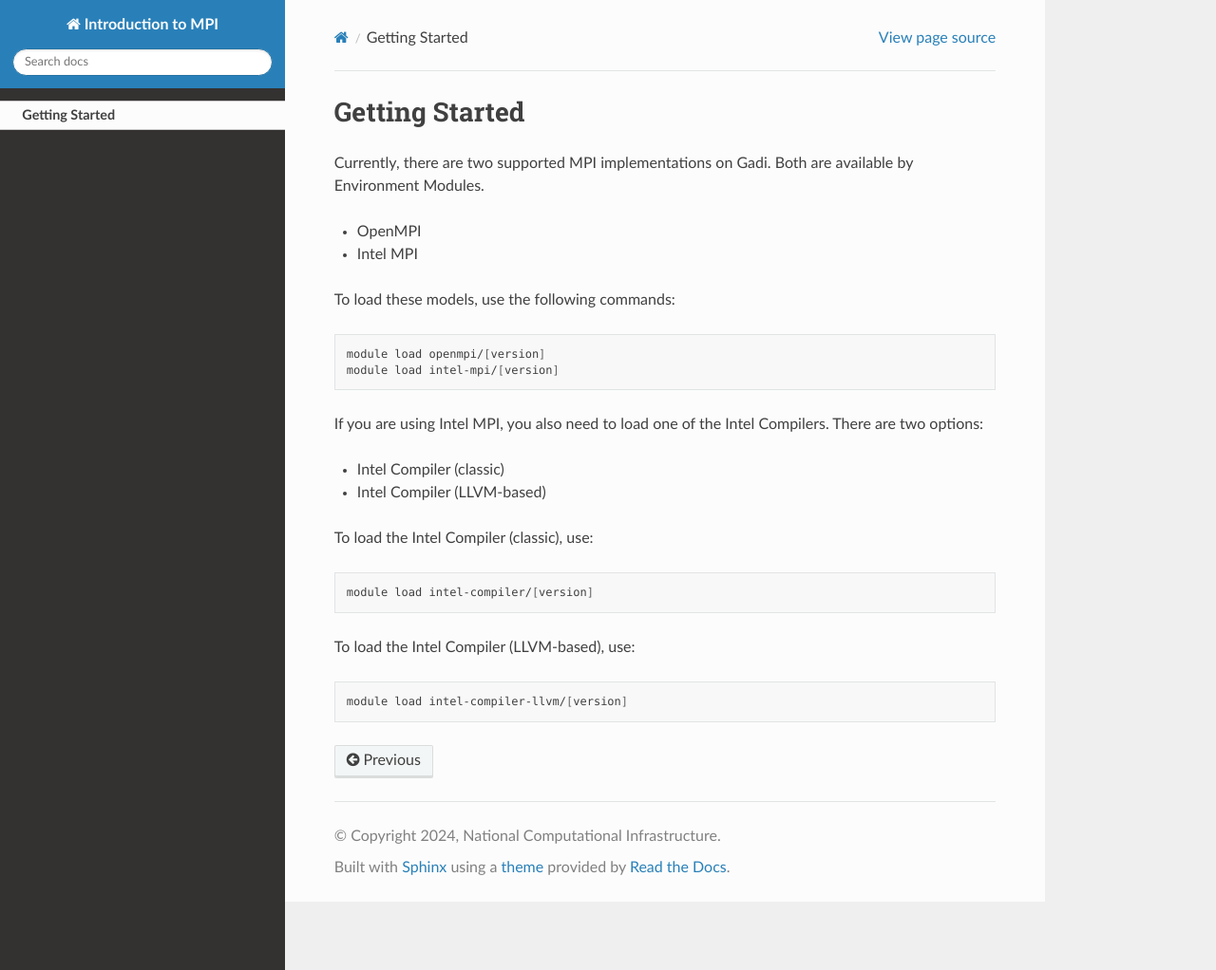
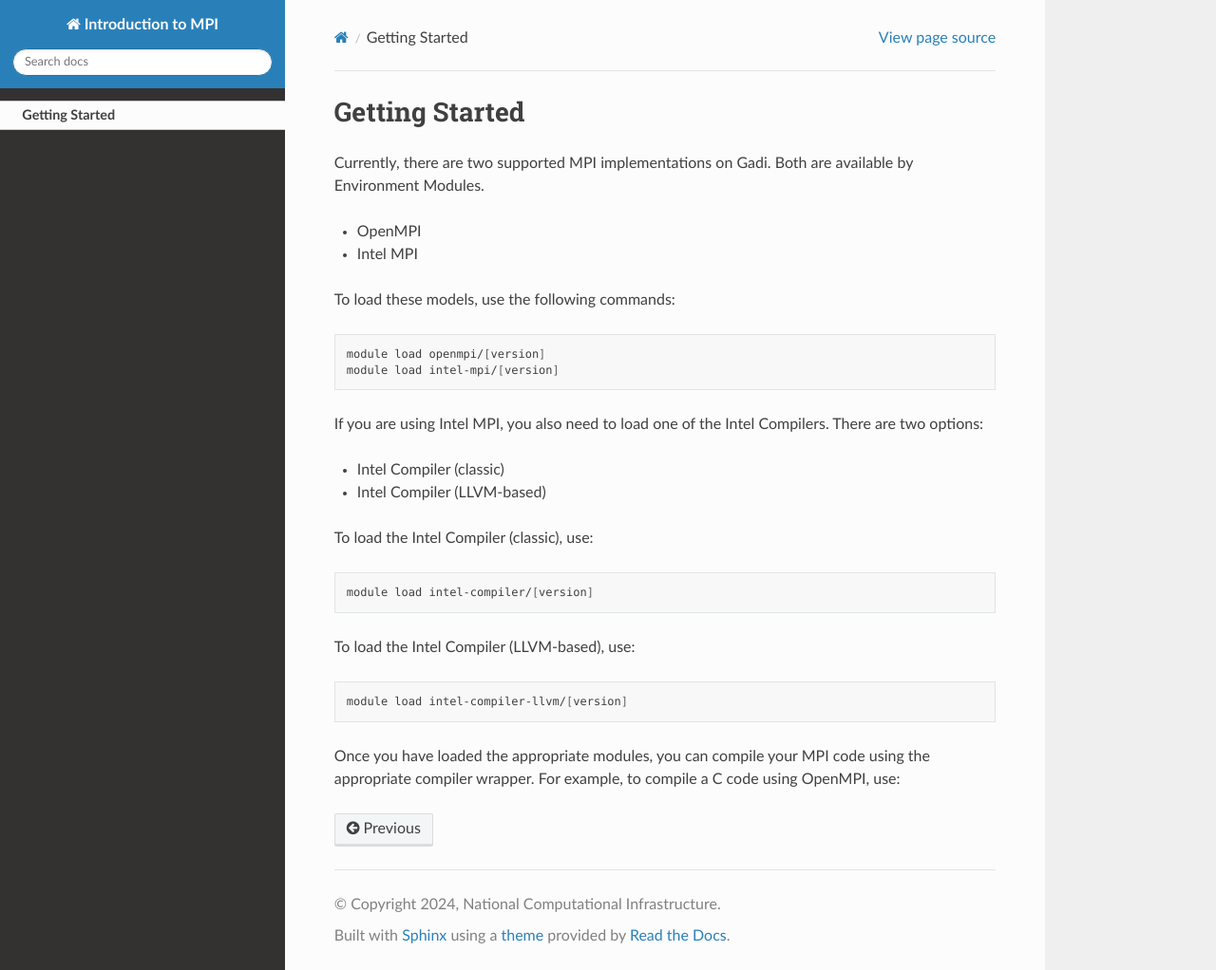
Before and after one commit to Fonglulu/demo_readdoc, a Sphinx documentation site: the page built from docs/source/start.rst, in a window 1280 px wide and 1022 px high. Shown: the whole window at 95% size. Built offline with Sphinx 7.4.7 and the Read the Docs theme 3.1.0, drawn with Linux system fonts in a browser that asks for light colours; pages that are not in the unit, such as notebooks, are missing from menus.

Commit message:
start.rst

```diff
--- a/docs/source/start.rst
+++ b/docs/source/start.rst
@@ -33,3 +33,5 @@ To load the Intel Compiler (LLVM-based), use:
 .. code-block:: bash
 
     module load intel-compiler-llvm/[version]
+
+Once you have loaded the appropriate modules, you can compile your MPI code using the appropriate compiler wrapper. For example, to compile a C code using OpenMPI, use:
```
